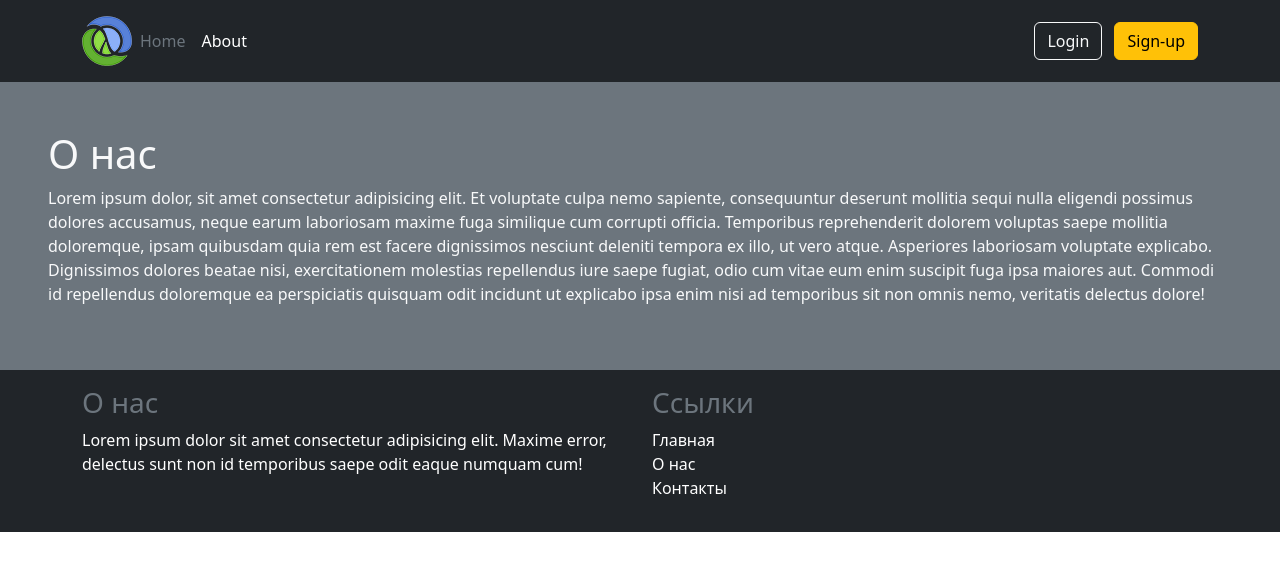
After one commit to Flayzex/first_blog, a Django app: page /about/ in a window 1280 px wide. The commit adds this page. Shown: the top 571 px of the page. Run offline with Django 4.2, Linux system fonts and the light colour scheme; some libraries are stand-ins or nearby versions.

Commit message:
Add about us page

```diff
--- /dev/null
+++ b/blog/articles/templates/articles/about.html
@@ -0,0 +1,9 @@
+{% extends 'articles/base.html' %}
+
+
+{% block content %}
+
+<h1>{{title}}</h1>
+<p>Lorem ipsum dolor, sit amet consectetur adipisicing elit. Et voluptate culpa nemo sapiente, consequuntur deserunt mollitia sequi nulla eligendi possimus dolores accusamus, neque earum laboriosam maxime fuga similique cum corrupti officia. Temporibus reprehenderit dolorem voluptas saepe mollitia doloremque, ipsam quibusdam quia rem est facere dignissimos nesciunt deleniti tempora ex illo, ut vero atque. Asperiores laboriosam voluptate explicabo. Dignissimos dolores beatae nisi, exercitationem molestias repellendus iure saepe fugiat, odio cum vitae eum enim suscipit fuga ipsa maiores aut. Commodi id repellendus doloremque ea perspiciatis quisquam odit incidunt ut explicabo ipsa enim nisi ad temporibus sit non omnis nemo, veritatis delectus dolore!</p>
+
+{% endblock content %}
--- a/blog/articles/templates/articles/base.html
+++ b/blog/articles/templates/articles/base.html
@@ -26,7 +26,7 @@
                 <ul class="nav col-12 col-lg-auto me-lg-auto mb-2 justify-content-center mb-md-0">
                     <li><a href="{% url 'home' %}" class="nav-link px-2 text-secondary">Home</a>
                     </li>
-                    <li><a href="#" class="nav-link px-2 text-white">About</a></li>
+                    <li><a href="{% url 'about' %}" class="nav-link px-2 text-white">About</a></li>
                 </ul>
 
                 <div class="text-end">
@@ -54,7 +54,7 @@
               <h3 class="text-secondary">Ссылки</h3>
               <ul class="list-unstyled">
                 <li><a href="{% url 'home' %}" class="nav-link text-white">Главная</a></li>
-                <li><a href="#" class="nav-link text-white">О нас</a></li>
+                <li><a href="{% url 'about' %}" class="nav-link text-white">О нас</a></li>
                 <li><a href="#" class="nav-link text-white">Контакты</a></li>
               </ul>
             </div>
--- a/blog/articles/urls.py
+++ b/blog/articles/urls.py
@@ -4,4 +4,5 @@ from .views import *
 
 urlpatterns = [
     path('', ArticlesHomeView.as_view(), name='home'),
+    path('about/', AboutView.as_view(), name='about')
 ]
--- a/blog/articles/views.py
+++ b/blog/articles/views.py
@@ -11,3 +11,12 @@ class ArticlesHomeView(TemplateView):
         context = super().get_context_data(**kwargs)
         c_def = {'title': 'Главная страница'}
         return context | c_def
+
+
+class AboutView(TemplateView):
+    template_name = 'articles/about.html'
+
+    def get_context_data(self, **kwargs):
+        context = super().get_context_data(**kwargs)
+        c_def = {'title': 'О нас'}
+        return context | c_def
```
